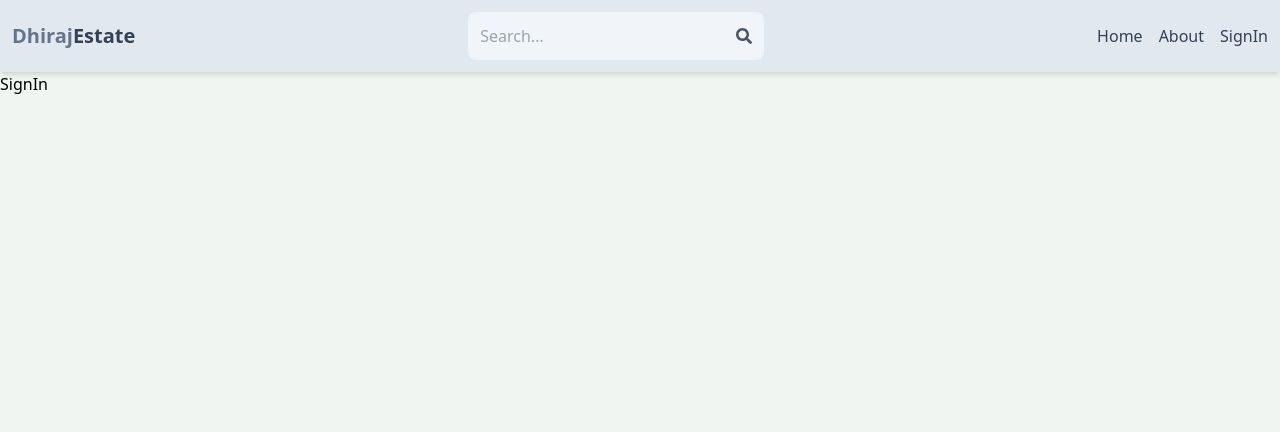
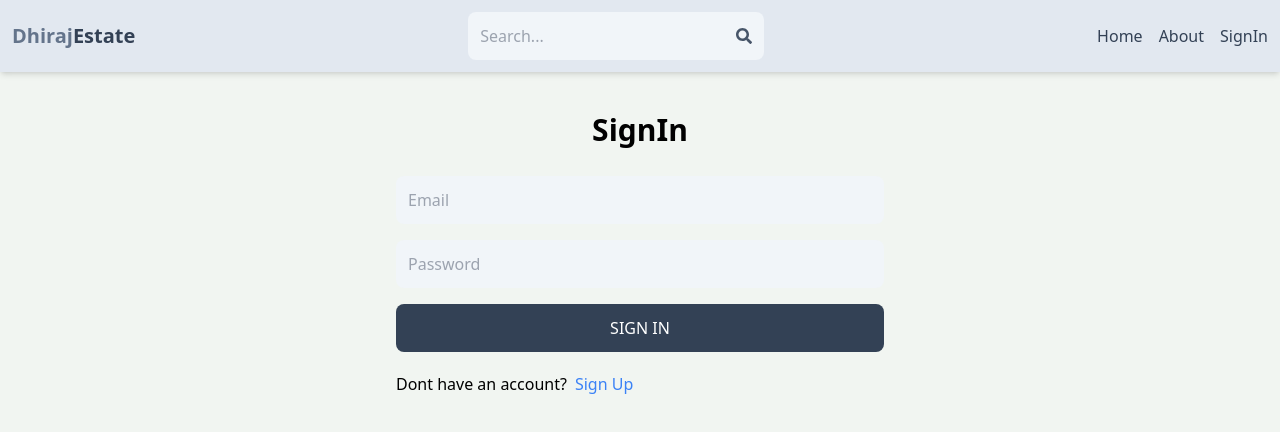
Before and after one commit to dhirajsahh/mern-estate, a React (Vite) app in the folder client/: page /sign-in in a window 1280 px wide. Shown: the top 432 px of the page. Built offline with nearby package versions, Linux system fonts and the light colour scheme.

Commit message:
Signin  functionality completed

```diff
--- a/client/src/pages/SignIn.jsx
+++ b/client/src/pages/SignIn.jsx
@@ -1,7 +1,74 @@
-import React from "react";
+import { useState } from "react";
+import { Link, useNavigate } from "react-router-dom";
 
 const SignIn = () => {
-  return <div>SignIn</div>;
+  const navigate = useNavigate();
+  const [formData, setFormData] = useState({});
+  const [error, setError] = useState(null);
+  const [loading, setLoading] = useState(false);
+  function handleChange(e) {
+    setFormData({ ...formData, [e.target.id]: e.target.value });
+  }
+  const handleSubmit = async (e) => {
+    try {
+      e.preventDefault();
+      setLoading(true);
+      const res = await fetch("/api/auth/signin", {
+        method: "POST",
+        headers: {
+          "Content-Type": "application/json",
+        },
+        body: JSON.stringify(formData),
+      });
+      const data = await res.json();
+      if (data.success === false) {
+        setError(data.message);
+        setLoading(false);
+        return;
+      }
+      setLoading(false);
+      setError(null);
+      navigate("/");
+    } catch (error) {
+      setLoading(false);
+      setError(error.message);
+    }
+  };
+
+  return (
+    <div className="p-3 max-w-lg mx-auto">
+      <h1 className="text-3xl text-center font-semibold my-7">SignIn</h1>
+      <form className="flex flex-col gap-4" onSubmit={handleSubmit}>
+        <input
+          type="email"
+          placeholder="Email"
+          id="email"
+          className="bg-slate-100 p-3 rounded-lg"
+          onChange={handleChange}
+        />
+        <input
+          type="password"
+          placeholder="Password"
+          id="password"
+          className="bg-slate-100 p-3 rounded-lg"
+          onChange={handleChange}
+        />
+        <button
+          disabled={loading}
+          className="bg-slate-700 text-white rounded-lg p-3 uppercase hover:opacity-95 disabled:opacity-80"
+        >
+          {loading ? "Loading..." : "Sign In"}
+        </button>
+      </form>
+      <div className="flex gap-2 mt-5">
+        <p>Dont have an account?</p>
+        <Link to="/sign-up">
+          <span className="text-blue-500">Sign Up</span>
+        </Link>
+      </div>
+      {error && <p className="text-red-500 mt-5">{error}</p>}
+    </div>
+  );
 };
 
 export default SignIn;
--- a/client/src/pages/SignUp.jsx
+++ b/client/src/pages/SignUp.jsx
@@ -1,7 +1,8 @@
 import { useState } from "react";
-import { Link } from "react-router-dom";
+import { Link, useNavigate } from "react-router-dom";
 
 const SignUp = () => {
+  const navigate = useNavigate();
   const [formData, setFormData] = useState({});
   const [error, setError] = useState(null);
   const [loading, setLoading] = useState(false);
@@ -27,6 +28,7 @@
       }
       setLoading(false);
       setError(null);
+      navigate("/sign-in");
     } catch (error) {
       setLoading(false);
       setError(error.message);
```
